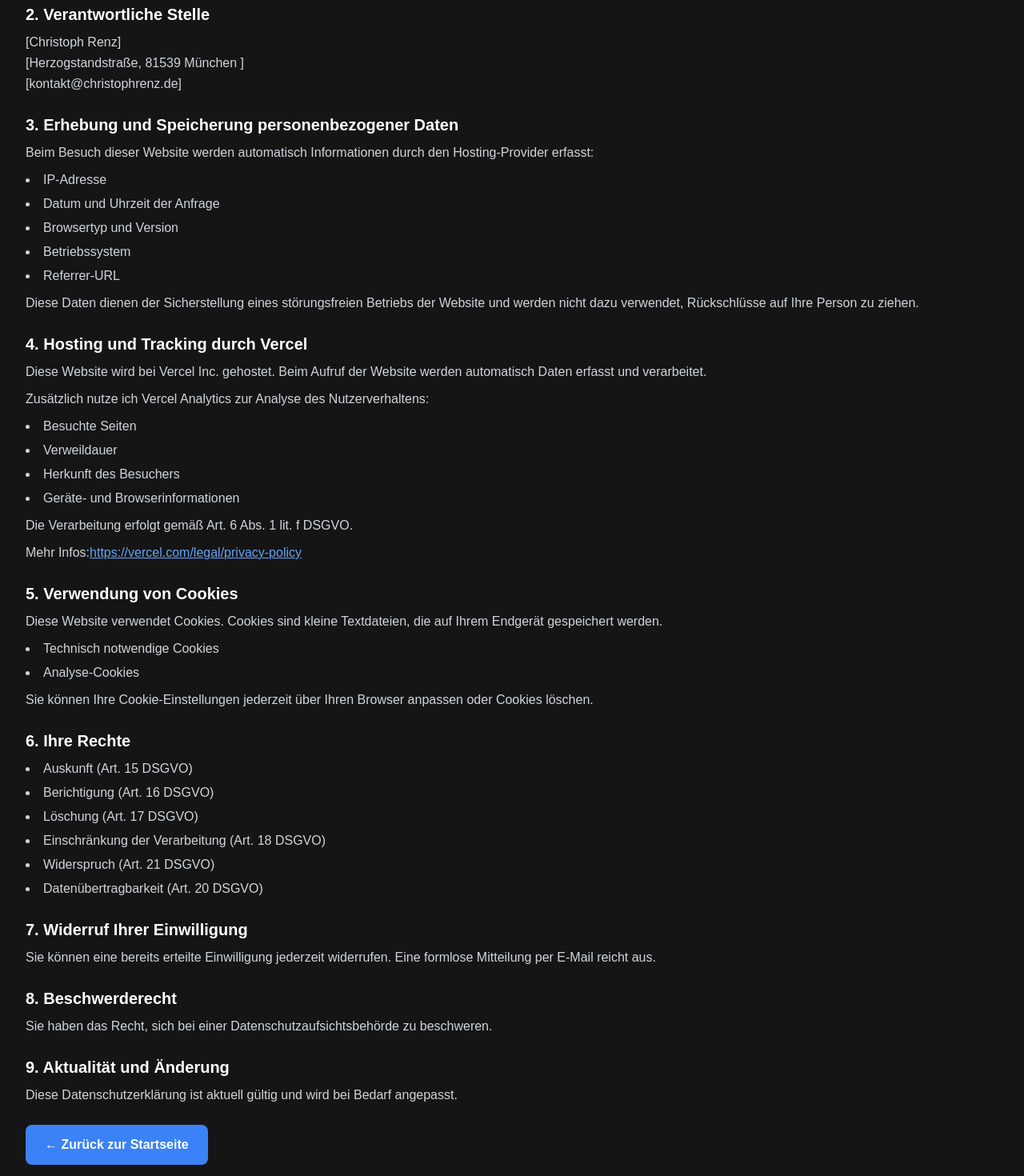
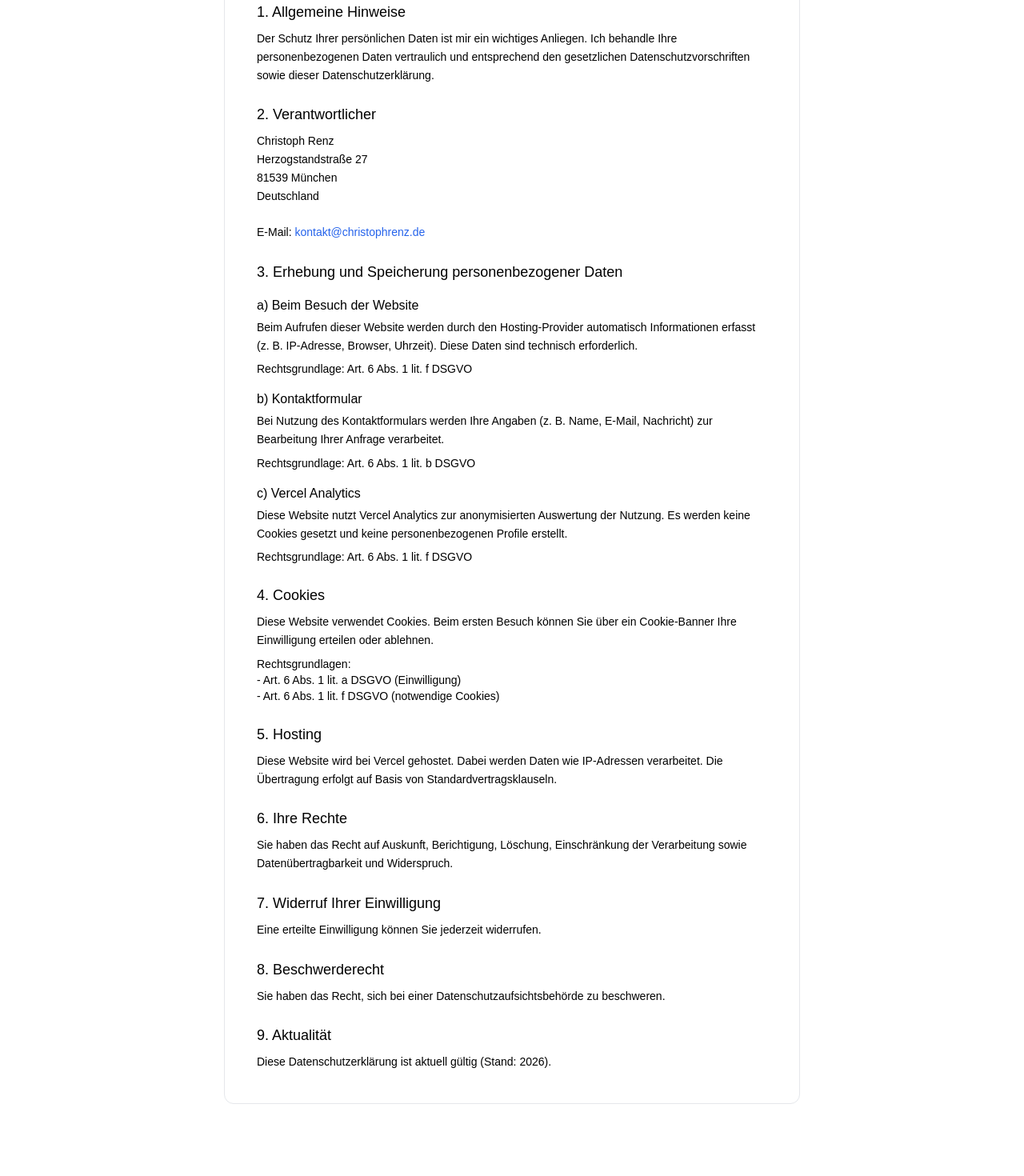
Before and after one commit to CRzneR/Website, a Next.js app: page /datenschutz in a window 1280 px wide. Shown: the part 140-1610 px from the top of the page at 80% size. After the commit the page ends 1560 px from the top, so only its background shows below. Built offline with nearby package versions, Linux system fonts and the light colour scheme.

Commit message:
datenschutzerklärung

```diff
--- a/src/app/datenschutz/page.tsx
+++ b/src/app/datenschutz/page.tsx
@@ -2,124 +2,100 @@ import Link from "next/link";
 
 export default function DatenschutzPage() {
   return (
-    <main className="min-h-screen bg-[#151515] text-white p-8">
-    <section className="space-y-6 text-gray-300 leading-relaxed">
+  <main className="max-w-3xl mx-auto px-6 py-10">
+    <div className="bg-white border border-gray-200 rounded-xl p-6 md:p-10">
 
-      <div>
-        <h2 className="text-xl font-semibold text-white mb-2">1. Allgemeine Hinweise</h2>
-        <p>
-          Der Schutz Ihrer persönlichen Daten ist mir ein wichtiges Anliegen. In dieser Datenschutzerklärung informiere ich Sie darüber, welche Daten auf meiner Website erhoben und wie diese verwendet werden.
+      <h1 className="text-2xl md:text-3xl font-semibold mb-6">Datenschutzerklärung</h1>
+
+      <section className="mb-6">
+        <h2 className="font-medium text-lg mb-2">1. Allgemeine Hinweise</h2>
+        <p className="text-sm leading-relaxed">
+          Der Schutz Ihrer persönlichen Daten ist mir ein wichtiges Anliegen. Ich behandle Ihre personenbezogenen Daten vertraulich und entsprechend den gesetzlichen Datenschutzvorschriften sowie dieser Datenschutzerklärung.
         </p>
-      </div>
+      </section>
 
-      <div>
-        <h2 className="text-xl font-semibold text-white mb-2">2. Verantwortliche Stelle</h2>
-        <p>
-          [Christoph Renz] <br/>
-          [Herzogstandstraße, 81539 München ] <br/>
-          [kontakt@christophrenz.de]
+      <section className="mb-6">
+        <h2 className="font-medium text-lg mb-2">2. Verantwortlicher</h2>
+        <p className="text-sm leading-relaxed">
+          Christoph Renz<br />
+          Herzogstandstraße 27<br />
+          81539 München<br />
+          Deutschland<br /><br />
+          E-Mail: <a href="mailto:kontakt@christophrenz.de" className="text-blue-600 hover:underline">kontakt@christophrenz.de</a>
         </p>
-      </div>
+      </section>
 
-      <div>
-        <h2 className="text-xl font-semibold text-white mb-2">3. Erhebung und Speicherung personenbezogener Daten</h2>
-        <p>
-          Beim Besuch dieser Website werden automatisch Informationen durch den Hosting-Provider erfasst:
+      <section className="mb-6">
+        <h2 className="font-medium text-lg mb-2">3. Erhebung und Speicherung personenbezogener Daten</h2>
+
+        <h3 className="font-medium mt-4 mb-1">a) Beim Besuch der Website</h3>
+        <p className="text-sm leading-relaxed">
+          Beim Aufrufen dieser Website werden durch den Hosting-Provider automatisch Informationen erfasst (z. B. IP-Adresse, Browser, Uhrzeit). Diese Daten sind technisch erforderlich.
         </p>
-        <ul className="list-disc list-inside mt-2 space-y-1">
-          <li>IP-Adresse</li>
-          <li>Datum und Uhrzeit der Anfrage</li>
-          <li>Browsertyp und Version</li>
-          <li>Betriebssystem</li>
-          <li>Referrer-URL</li>
-        </ul>
-        <p className="mt-2">
-          Diese Daten dienen der Sicherstellung eines störungsfreien Betriebs der Website und werden nicht dazu verwendet, Rückschlüsse auf Ihre Person zu ziehen.
+
+        <p className="text-sm mt-2">Rechtsgrundlage: Art. 6 Abs. 1 lit. f DSGVO</p>
+
+        <h3 className="font-medium mt-4 mb-1">b) Kontaktformular</h3>
+        <p className="text-sm leading-relaxed">
+          Bei Nutzung des Kontaktformulars werden Ihre Angaben (z. B. Name, E-Mail, Nachricht) zur Bearbeitung Ihrer Anfrage verarbeitet.
         </p>
-      </div>
+        <p className="text-sm mt-2">Rechtsgrundlage: Art. 6 Abs. 1 lit. b DSGVO</p>
 
-      <div>
-        <h2 className="text-xl font-semibold text-white mb-2">4. Hosting und Tracking durch Vercel</h2>
-        <p>
-          Diese Website wird bei Vercel Inc. gehostet. Beim Aufruf der Website werden automatisch Daten erfasst und verarbeitet.
+        <h3 className="font-medium mt-4 mb-1">c) Vercel Analytics</h3>
+        <p className="text-sm leading-relaxed">
+          Diese Website nutzt Vercel Analytics zur anonymisierten Auswertung der Nutzung. Es werden keine Cookies gesetzt und keine personenbezogenen Profile erstellt.
         </p>
-        <p className="mt-2">
-          Zusätzlich nutze ich Vercel Analytics zur Analyse des Nutzerverhaltens:
+        <p className="text-sm mt-2">Rechtsgrundlage: Art. 6 Abs. 1 lit. f DSGVO</p>
+      </section>
+
+      <section className="mb-6">
+        <h2 className="font-medium text-lg mb-2">4. Cookies</h2>
+        <p className="text-sm leading-relaxed">
+          Diese Website verwendet Cookies. Beim ersten Besuch können Sie über ein Cookie-Banner Ihre Einwilligung erteilen oder ablehnen.
         </p>
-        <ul className="list-disc list-inside mt-2 space-y-1">
-          <li>Besuchte Seiten</li>
-          <li>Verweildauer</li>
-          <li>Herkunft des Besuchers</li>
-          <li>Geräte- und Browserinformationen</li>
-        </ul>
-        <p className="mt-2">
-          Die Verarbeitung erfolgt gemäß Art. 6 Abs. 1 lit. f DSGVO.
+        <p className="text-sm mt-2">
+          Rechtsgrundlagen:<br />
+          - Art. 6 Abs. 1 lit. a DSGVO (Einwilligung)<br />
+          - Art. 6 Abs. 1 lit. f DSGVO (notwendige Cookies)
         </p>
-        <p className="mt-2">
-          Mehr Infos:
-          <a href="https://vercel.com/legal/privacy-policy" target="_blank" className="text-blue-400 underline">
-            https://vercel.com/legal/privacy-policy
-          </a>
+      </section>
+
+      <section className="mb-6">
+        <h2 className="font-medium text-lg mb-2">5. Hosting</h2>
+        <p className="text-sm leading-relaxed">
+          Diese Website wird bei Vercel gehostet. Dabei werden Daten wie IP-Adressen verarbeitet. Die Übertragung erfolgt auf Basis von Standardvertragsklauseln.
         </p>
-      </div>
+      </section>
 
-      <div>
-        <h2 className="text-xl font-semibold text-white mb-2">5. Verwendung von Cookies</h2>
-        <p>
-          Diese Website verwendet Cookies. Cookies sind kleine Textdateien, die auf Ihrem Endgerät gespeichert werden.
+      <section className="mb-6">
+        <h2 className="font-medium text-lg mb-2">6. Ihre Rechte</h2>
+        <p className="text-sm leading-relaxed">
+          Sie haben das Recht auf Auskunft, Berichtigung, Löschung, Einschränkung der Verarbeitung sowie Datenübertragbarkeit und Widerspruch.
         </p>
-        <ul className="list-disc list-inside mt-2 space-y-1">
-          <li>Technisch notwendige Cookies</li>
-          <li>Analyse-Cookies</li>
-        </ul>
-        <p className="mt-2">
-          Sie können Ihre Cookie-Einstellungen jederzeit über Ihren Browser anpassen oder Cookies löschen.
+      </section>
+
+      <section className="mb-6">
+        <h2 className="font-medium text-lg mb-2">7. Widerruf Ihrer Einwilligung</h2>
+        <p className="text-sm leading-relaxed">
+          Eine erteilte Einwilligung können Sie jederzeit widerrufen.
         </p>
-      </div>
+      </section>
 
-      <div>
-        <h2 className="text-xl font-semibold text-white mb-2">6. Ihre Rechte</h2>
-        <ul className="list-disc list-inside space-y-1">
-          <li>Auskunft (Art. 15 DSGVO)</li>
-          <li>Berichtigung (Art. 16 DSGVO)</li>
-          <li>Löschung (Art. 17 DSGVO)</li>
-          <li>Einschränkung der Verarbeitung (Art. 18 DSGVO)</li>
-          <li>Widerspruch (Art. 21 DSGVO)</li>
-          <li>Datenübertragbarkeit (Art. 20 DSGVO)</li>
-        </ul>
-      </div>
-
-      <div>
-        <h2 className="text-xl font-semibold text-white mb-2">7. Widerruf Ihrer Einwilligung</h2>
-        <p>
-          Sie können eine bereits erteilte Einwilligung jederzeit widerrufen. Eine formlose Mitteilung per E-Mail reicht aus.
-        </p>
-      </div>
-
-      <div>
-        <h2 className="text-xl font-semibold text-white mb-2">8. Beschwerderecht</h2>
-        <p>
+      <section className="mb-6">
+        <h2 className="font-medium text-lg mb-2">8. Beschwerderecht</h2>
+        <p className="text-sm leading-relaxed">
           Sie haben das Recht, sich bei einer Datenschutzaufsichtsbehörde zu beschweren.
         </p>
-      </div>
+      </section>
 
-      <div>
-        <h2 className="text-xl font-semibold text-white mb-2">9. Aktualität und Änderung</h2>
-        <p>
-          Diese Datenschutzerklärung ist aktuell gültig und wird bei Bedarf angepasst.
+      <section>
+        <h2 className="font-medium text-lg mb-2">9. Aktualität</h2>
+        <p className="text-sm leading-relaxed">
+          Diese Datenschutzerklärung ist aktuell gültig (Stand: 2026).
         </p>
-      </div>
+      </section>
 
-      {/* Zurück-Button */}
-      <div className="mt-12">
-        <Link
-          href="/"
-          className="inline-block bg-blue-500 hover:bg-blue-600 text-white font-semibold px-6 py-3 rounded-lg transition"
-        >
-          ← Zurück zur Startseite
-        </Link>
-      </div>
-    </section>
-    </main>
+    </div>
+  </main>
   );
 }
```
